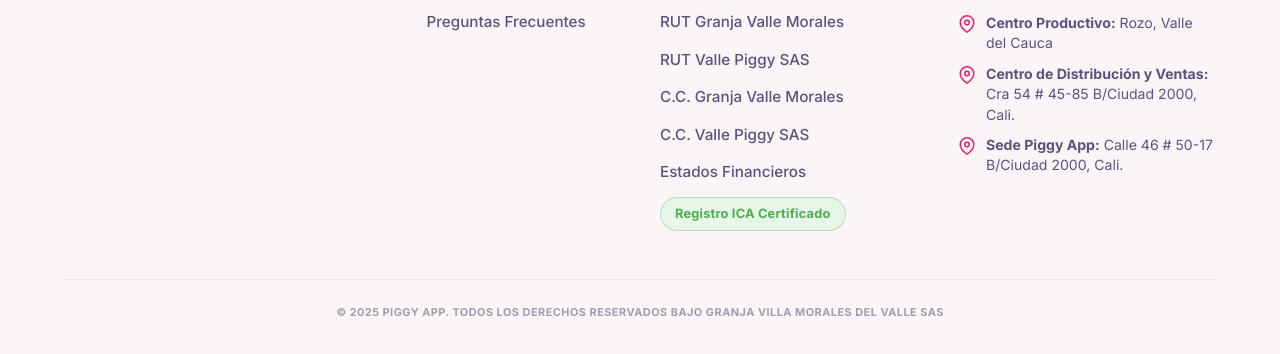
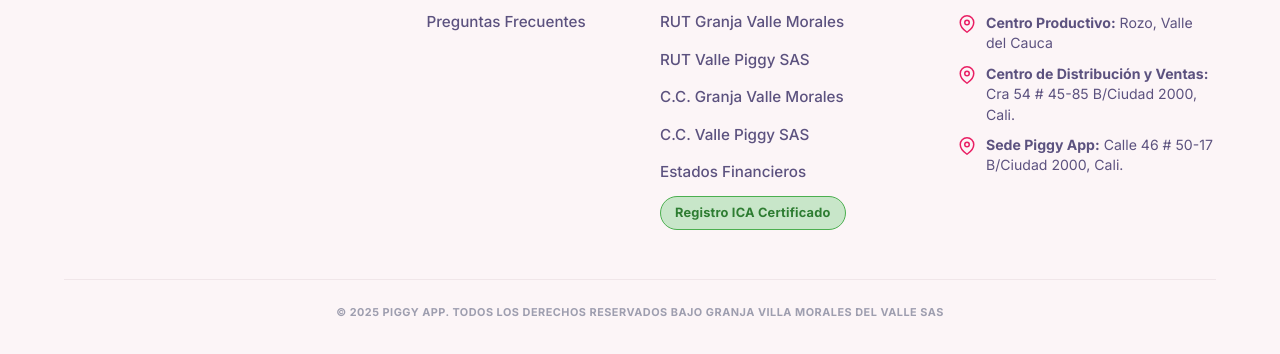
Before and after one commit to amsterdamlab/piggy-landing, a website built with Vite: page index.html in a window 1280 px wide. In both pictures the pointer is over the element "Registro ICA Certificado". Shown: the part 5625-5979 px from the top of the page. Built offline with nearby package versions, Linux system fonts and the light colour scheme.

Commit message:
style(footer): añadir hover interactivo a enlace badge ICA

```diff
--- a/css/footer.css
+++ b/css/footer.css
@@ -118,6 +118,16 @@
   font-weight: 700;
   font-size: 0.8rem;
   letter-spacing: 0.2px;
+  text-decoration: none;
+  transition: all var(--trans-base);
+  cursor: pointer;
+}
+
+.footer-badge-ica:hover {
+  background-color: #C8E6C9;
+  color: #2E7D32 !important;
+  border-color: #4CAF50;
+  transform: translateY(-1px);
 }
 
 .contact-email, .contact-phone {
```
